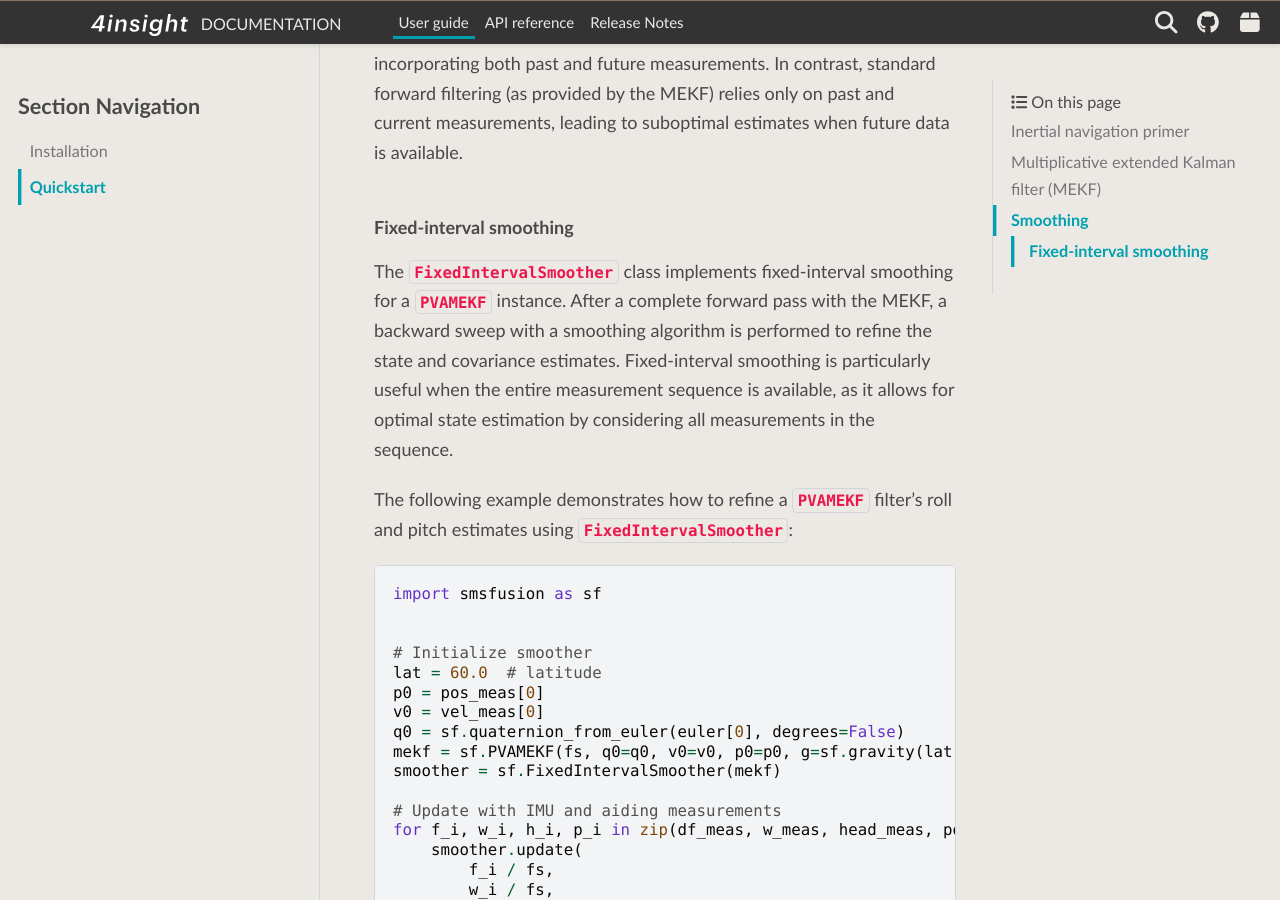
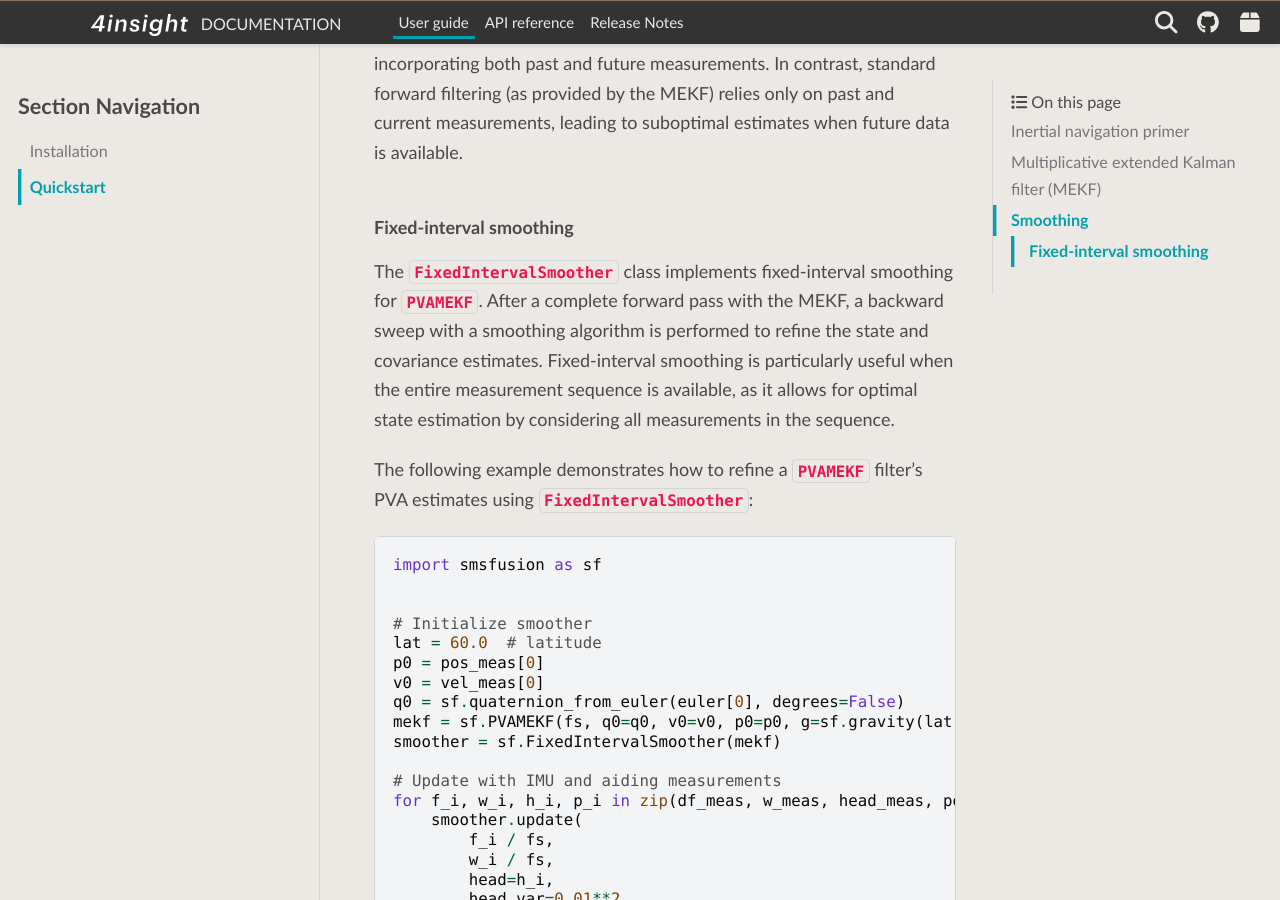
Before and after one commit to 4Subsea/smsfusion-python, a Sphinx documentation site: the page built from docs/user_guide/quickstart.rst, in a window 1280 px wide and 900 px high, scrolled down 6921 px. Built offline with Sphinx 7.4.7 and the PyData theme 0.15.4, drawn with Linux system fonts in a browser that asks for light colours.

Commit message:
some changes

```diff
--- a/docs/user_guide/quickstart.rst
+++ b/docs/user_guide/quickstart.rst
@@ -290,14 +290,14 @@ Fixed-interval smoothing
 ........................
 
 The :class:`~smsfusion.FixedIntervalSmoother` class implements fixed-interval smoothing
-for a :class:`~smsfusion.PVAMEKF` instance. After a complete forward pass with the MEKF,
+for :class:`~smsfusion.PVAMEKF`. After a complete forward pass with the MEKF,
 a backward sweep with a smoothing algorithm is performed to refine the state and
 covariance estimates. Fixed-interval smoothing is particularly useful when the entire
 measurement sequence is available, as it allows for optimal state estimation by
 considering all measurements in the sequence.
 
 The following example demonstrates how to refine a :class:`~smsfusion.PVAMEKF`
-filter's roll and pitch estimates using :class:`~smsfusion.FixedIntervalSmoother`:
+filter's PVA estimates using :class:`~smsfusion.FixedIntervalSmoother`:
 
 .. code-block:: python
 
```
